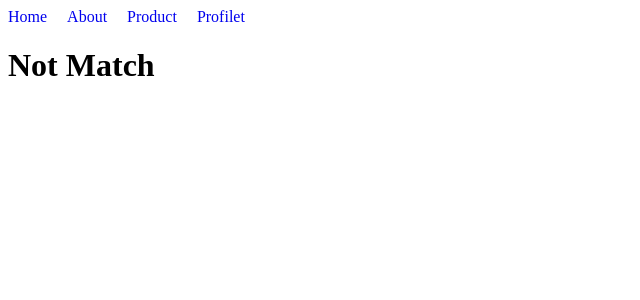
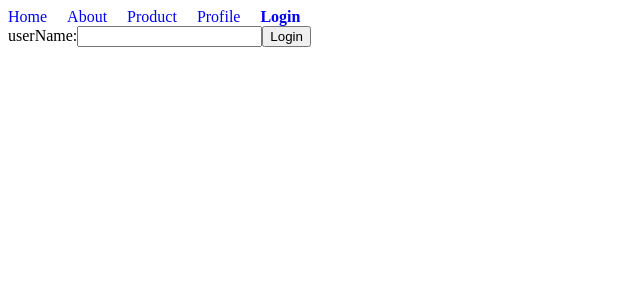
Before and after one commit to l-world/React-BootCamp, a React (Create React App) app: page /login in a window 1280 px wide. Shown: the top 300 px of the page, without its empty margins (0-640 px from the left). Built offline with nearby package versions, Linux system fonts and the light colour scheme.

Commit message:
react-router-学习完成

```diff
--- a/src/App.js
+++ b/src/App.js
@@ -14,6 +14,8 @@ import UserAdmin from './components/UserAdmin'
 import Profile from './components/Profile'
 // import About from './components/About'
 import { AuthProvider } from './components/auth'
+import Login from './components/Login'
+import RequireAuth from './components/RequireAuth'
 
 const LazyAbout = React.lazy( () => import('./components/About') )
 
@@ -36,7 +38,8 @@ export default function App() {
                 <Route path=":userId" element={ <UserDetail /> }  /> {/* 按照id匹配 */}
                 <Route path="admin" element={ <UserAdmin /> } />{/* 匹配具体的路径 */}
             </Route>
-            <Route path="profile" element={ <Profile/> } />
+            <Route path="profile" element={ <RequireAuth><Profile/></RequireAuth>   } />
+            <Route path="login" element={ <Login/> } />
             <Route path="*" element={ <NoMatch /> } />
         </Routes>
         </AuthProvider>
--- a/src/components/Login.js
+++ b/src/components/Login.js
@@ -1,22 +1,29 @@
 import React, { useState } from 'react'
-import { useNavigate } from 'react-router-dom'
+import { useLocation, useNavigate } from 'react-router-dom'
 import {useAuth} from './auth'
 
 const Login = () => {
     const [user,setUser] = useState('');
     const auth = useAuth();
     const navigate = useNavigate();
+    const location = useLocation();
+
+    const redirectPath = location.state?.path || '/'
 
     const handleLogin = () => {
         auth.login(user);
-        navigate('/');
+        navigate(redirectPath,{replace: true});
     }
 
   return (
     <div>
-        <label htmlFor="">userName:
-            <input type="text" name='userName'
-                onChange={ (e) => setUser(e.target.value) }/>
+        <label htmlFor="">
+            userName:
+            <input
+                type="text"
+                name='userName'
+                onChange={ (e) => setUser(e.target.value) }
+            />
         </label>
         <button onClick={ handleLogin} >Login</button>
     </div>
--- a/src/components/Navbar.js
+++ b/src/components/Navbar.js
@@ -1,7 +1,10 @@
 import React from 'react'
 import { NavLink } from 'react-router-dom'
+import { useAuth } from './auth'
 
 export const Navbar = () => {
+
+    const auth = useAuth();
 
     const navLinkStyle = ({isActive}) => {
         return {
@@ -16,7 +19,12 @@ export const Navbar = () => {
             <NavLink style={navLinkStyle} to="/">Home</NavLink>
             <NavLink style={navLinkStyle} to="about">About</NavLink>
             <NavLink style={navLinkStyle} to='product'>Product</NavLink>
-            <NavLink style={navLinkStyle} to='profile'>Profilet</NavLink>
+            <NavLink style={navLinkStyle} to='profile'>Profile</NavLink>
+            {
+                !auth.user && (
+                    <NavLink style={navLinkStyle} to='login'>Login</NavLink>
+                )
+            }
         </nav>
     )
 }
--- a/src/components/Profile.js
+++ b/src/components/Profile.js
@@ -1,9 +1,22 @@
 import React from 'react'
+import {useAuth} from './auth'
+import { useNavigate } from 'react-router-dom'
+
 
 export default function Profile() {
+
+    const auth = useAuth();
+    const navigate = useNavigate();
+
+    function handleClick(){
+        auth.logout();
+        navigate('/')
+    }
+
     return (
         <div>
-            Profile pages
+            <h1>Welcome,{auth.user}      </h1>
+            <button onClick={ handleClick}>Logout</button>
         </div>
     )
 }
--- /dev/null
+++ b/src/components/RequireAuth.js
@@ -0,0 +1,12 @@
+import React from 'react'
+import { Navigate,useLocation } from 'react-router-dom';
+import { useAuth } from './auth'
+
+export default function RequireAuth({children}) {
+    const auth = useAuth();
+    const location = useLocation();
+    if(!auth.user){
+        return <Navigate to='/login' state={{path:location.pathname}} />
+    }
+    return children
+}
```
Also changed, not shown: src/components/auth.js (+7 -3 lines).
